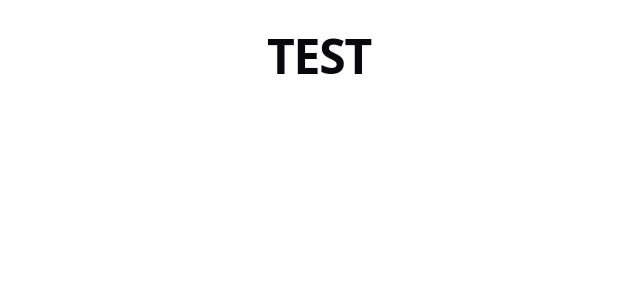
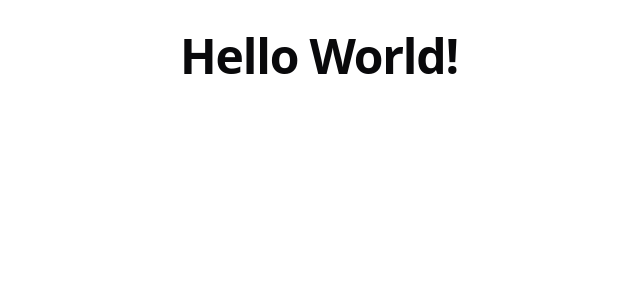
Before and after one commit to LOK-PLOK/ToDo, a React (Vite) app in the folder Frontend/: page / in a window 1280 px wide. Shown: the top 300 px of the page, without its empty margins (321-961 px from the left). Built offline with nearby package versions, Linux system fonts and the light colour scheme.

Commit message:
nit: test push again

```diff
--- a/Frontend/src/App.jsx
+++ b/Frontend/src/App.jsx
@@ -10,7 +10,7 @@ function App() {
 
   return (
     <>
-      <H1>TEST</H1>
+      <H1>Hello World!</H1>
     </>
   );
 }
```
